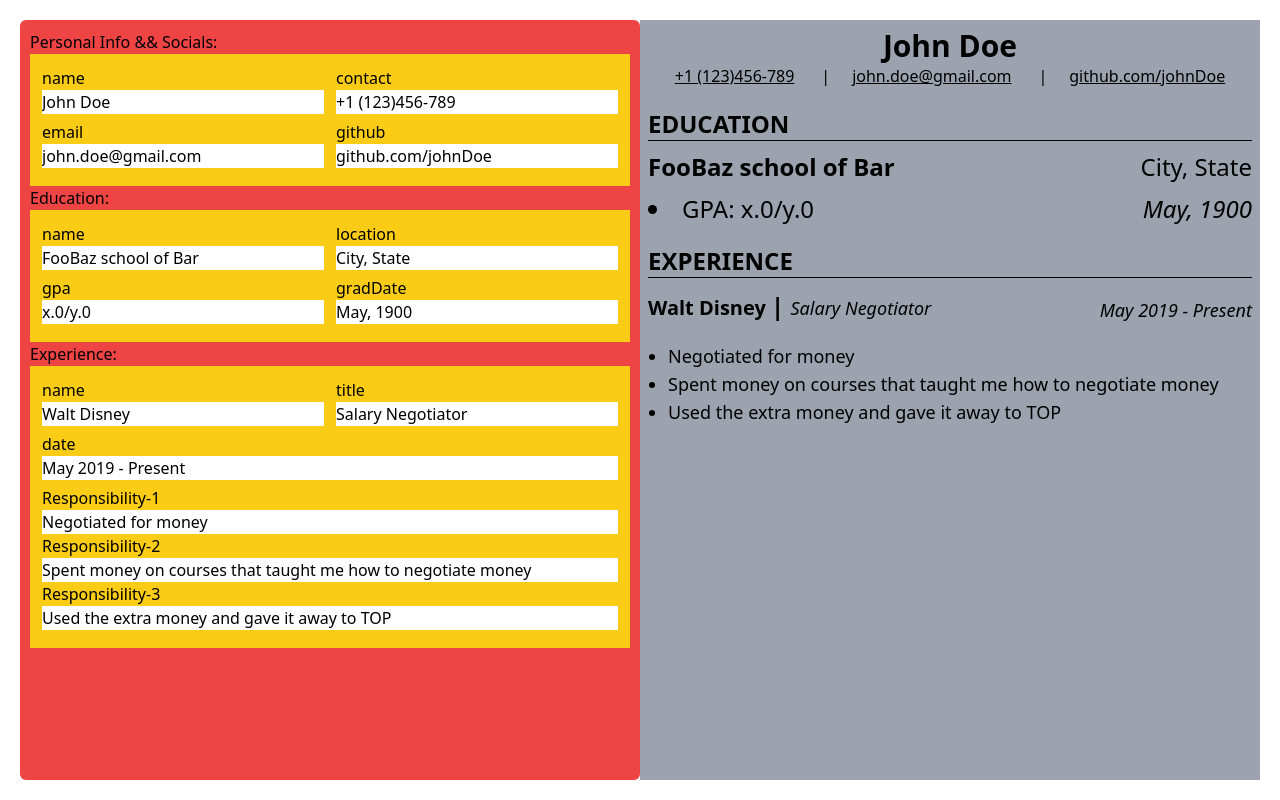
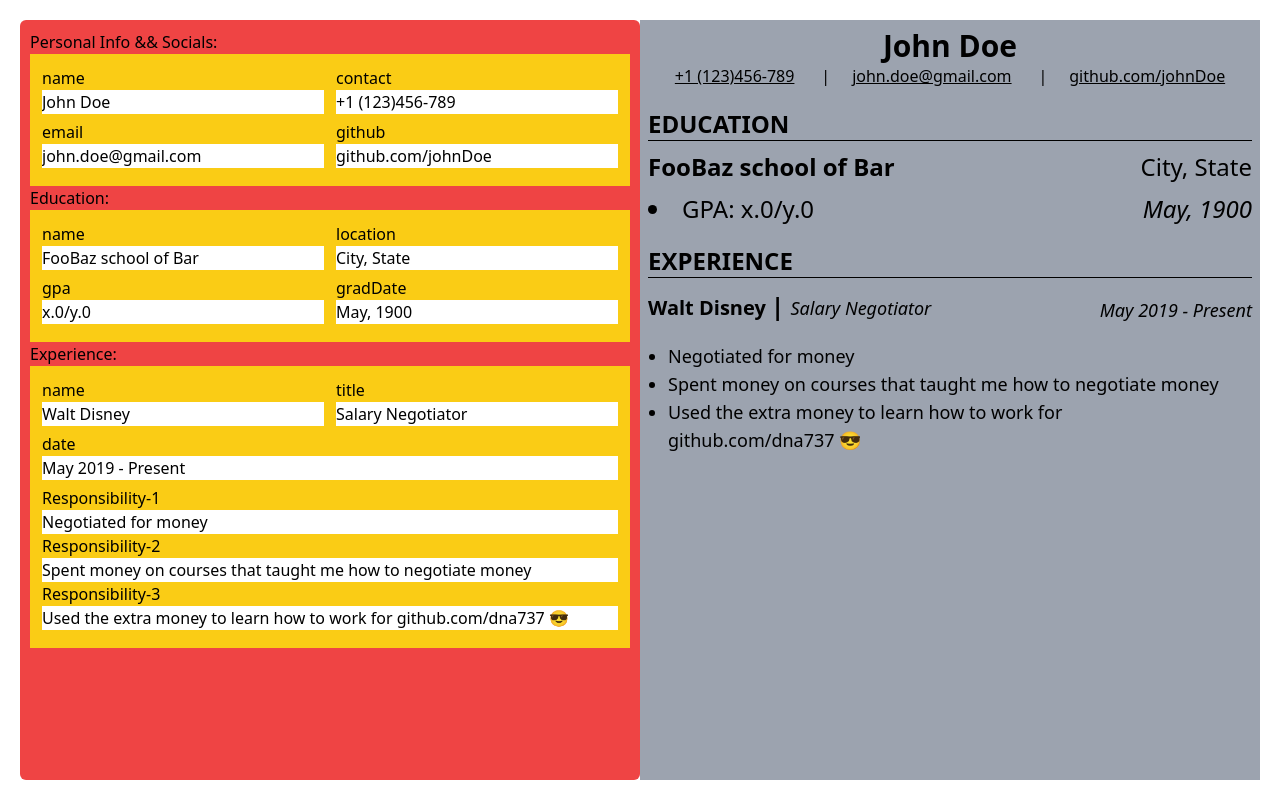
Before and after one commit to dna737/CV-builder, a React (Vite) app in the folder CV-builder/: page / in a window 1280 px wide. Built offline with nearby package versions, Linux system fonts and the light colour scheme.

Commit message:
change title for the last default responsibility in work experience

```diff
--- a/CV-builder/src/components/AppContainer.jsx
+++ b/CV-builder/src/components/AppContainer.jsx
@@ -26,7 +26,10 @@ function AppContainer() {
                 title: "Spent money on courses that taught me how to negotiate money",
                 id: v4(),
             },
-            { title: "Used the extra money and gave it away to TOP", id: v4() },
+            {
+                title: "Used the extra money to learn how to work for github.com/dna737 😎",
+                id: v4(),
+            },
         ],
         date: "May 2019 - Present",
     });
```
